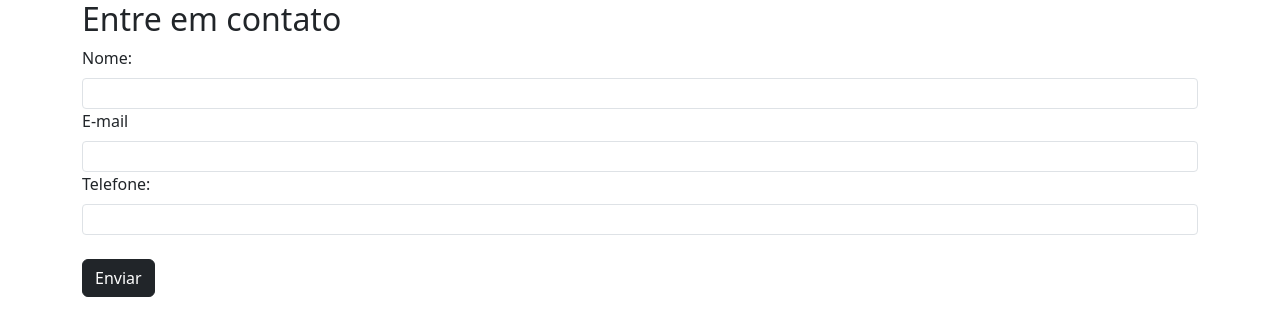
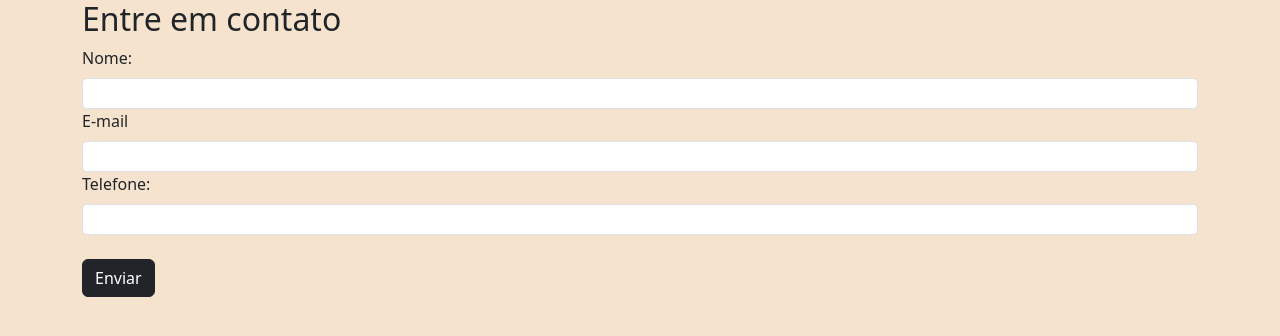
Before and after one commit to MireliAraujo/Formulario-bootstrap, a plain HTML site: page index.html in a window 1280 px wide. Drawn offline with nearby package versions, Linux system fonts and the light colour scheme.

Commit message:
atualização cor de fundo

```diff
--- a/style.css
+++ b/style.css
@@ -1,3 +1,7 @@
+body{
+    background-color: rgb(245, 227, 205);
+}
+
 .btn{
     margin-top: 24px;
 }
```
